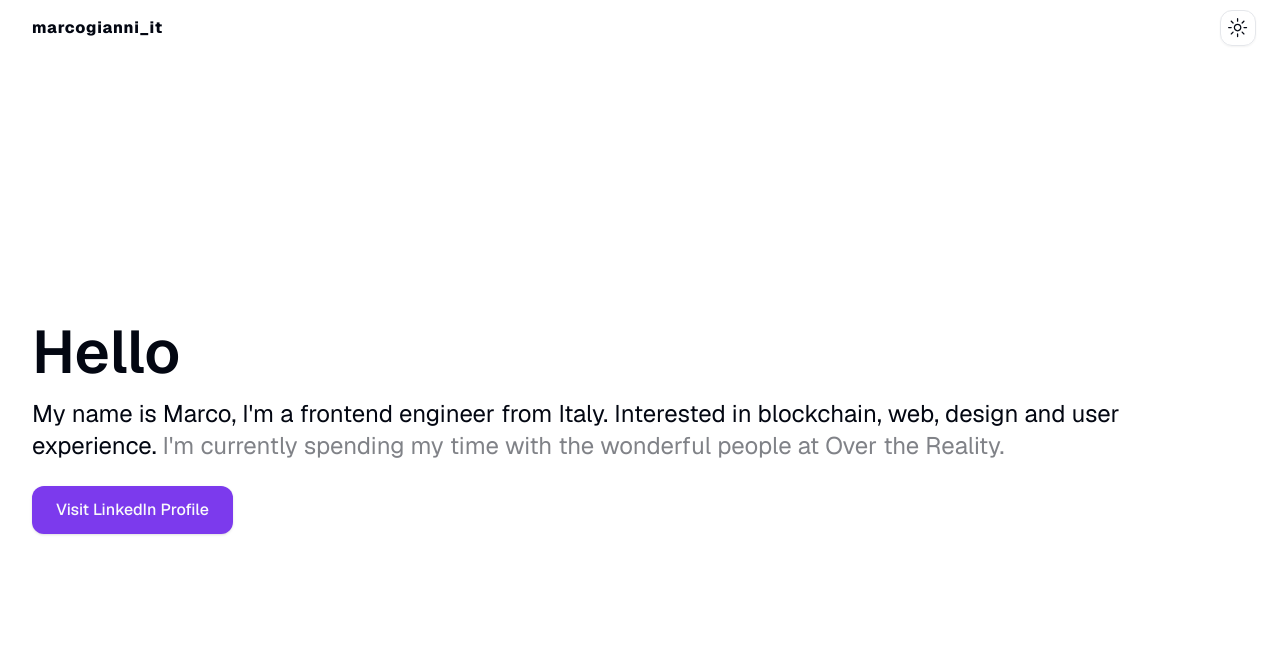
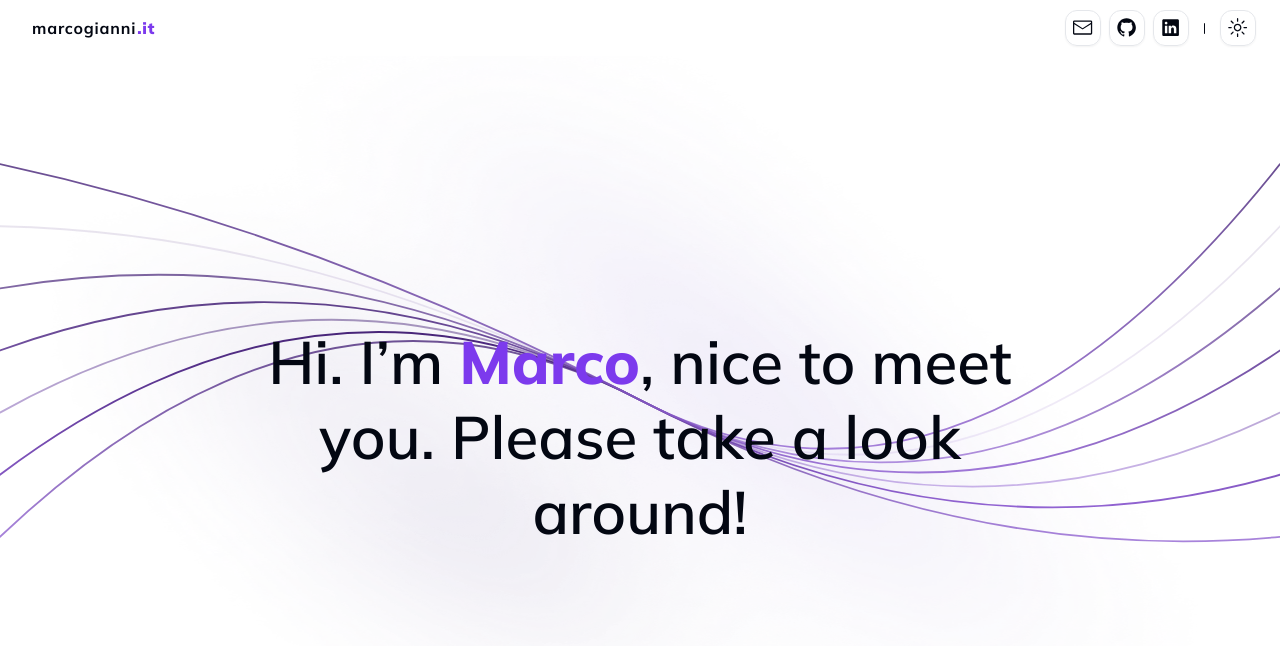
Before and after one commit to marcogianni/marcogianni.it, a Next.js app: page / in a window 1280 px wide. Shown: the top 646 px of the page. Built offline with nearby package versions, Linux system fonts and the light colour scheme.

Commit message:
fixed shape

```diff
--- a/app/globals.css
+++ b/app/globals.css
@@ -4,7 +4,6 @@
 
 @layer base {
   :root {
-
     --background: 0 0% 100%;
     --foreground: 224 71.4% 4.1%;
     --muted: 220 14.3% 95.9%;
@@ -24,7 +23,7 @@
     --destructive: 0 84.2% 60.2%;
     --destructive-foreground: 210 20% 98%;
     --ring: 262.1 83.3% 57.8%;
-    --radius: 1rem;
+    --radius: 0.75rem;
   }
 
   .dark {
--- a/app/layout.tsx
+++ b/app/layout.tsx
@@ -1,9 +1,11 @@
 import type { Metadata } from "next";
-import { GeistSans } from "geist/font";
+import { Mulish } from "next/font/google";
 import "./globals.css";
 
 import { ThemeProvider } from "@/components/ThemeProvider";
 import Navbar from "@/components/Navbar";
+
+const mulish = Mulish({ subsets: ["latin"], variable: "--font-mulish" });
 
 export const metadata: Metadata = {
   title: "marcogianni.it",
@@ -17,7 +19,7 @@ export default function RootLayout({
 }) {
   return (
     <html lang="en">
-      <body className={GeistSans.className}>
+      <body className={mulish.className}>
         <ThemeProvider
           attribute="class"
           defaultTheme="system"
--- a/components/Intro.tsx
+++ b/components/Intro.tsx
@@ -1,20 +1,24 @@
-import { Button } from "@/components/ui/button";
+import Image from "next/image";
+import IntroAnimation from "@/components/IntroAnimations";
 
 export default function Intro() {
   return (
     <div className="w-full h-[calc(100vh-3.5em-3em)] flex items-center content-center">
-      <div>
-        <div className="text-6xl font-semibold">Hello</div>
-        <div className="text-2xl mt-4">
-          My name is Marco, I&apos;m a frontend engineer from Italy. Interested
-          in blockchain, web, design and user experience.{" "}
-          <span className="opacity-50">
-            I&apos;m currently spending my time with the wonderful people at
-            Over the Reality.
-          </span>
+      <Image
+        alt="Background"
+        fill
+        src={"/images/bg.webp"}
+        className="opacity-60 pointer-events-none"
+      />
+      <div className="w-full flex flex-col items-center">
+        <div className="text-6xl font-semibold mt-4 w-8/12 leading-[75px] text-center relative z-20">
+          Hi. I’m <span className="text-primary font-extrabold">Marco</span>,
+          nice to meet you. Please take a look around!
         </div>
-
-        <Button className="mt-6">Visit LinkedIn Profile</Button>
+        {/* <div className="w-2/12">
+          <Button className="mt-6 w-full">Discover</Button>
+        </div> */}
+        <IntroAnimation />
       </div>
     </div>
   );
--- /dev/null
+++ b/components/IntroAnimations.tsx
@@ -0,0 +1,73 @@
+"use client";
+
+import { motion } from "framer-motion";
+
+const transition = { duration: 4, yoyo: Infinity, ease: "easeInOut" };
+
+export default function IntroAnimation() {
+  return (
+    <svg
+      xmlns="http://www.w3.org/2000/svg"
+      version="1.1"
+      viewBox="0 0 1422 800"
+      opacity="1"
+      className="fixed top-0 bottom-0 z-0 h-full w-full"
+    >
+      <defs>
+        <linearGradient
+          x1="50%"
+          y1="0%"
+          x2="50%"
+          y2="100%"
+          id="oooscillate-grad"
+        >
+          <stop
+            stop-color="hsl(265, 55%, 30%)"
+            stop-opacity="1"
+            offset="0%"
+          ></stop>
+          <stop
+            stop-color="hsl(265, 55%, 60%)"
+            stop-opacity="1"
+            offset="100%"
+          ></stop>
+        </linearGradient>
+      </defs>
+      <g
+        stroke-width="2"
+        stroke="url(#oooscillate-grad)"
+        fill="none"
+        stroke-linecap="round"
+      >
+        <path
+          d="M 0 552 Q 355.5 215 711 400 Q 1066.5 585 1422 552"
+          opacity="0.78"
+        ></path>
+        <path
+          d="M 0 483 Q 355.5 215 711 400 Q 1066.5 585 1422 483"
+          opacity="0.99"
+        ></path>
+        <path
+          d="M 0 414 Q 355.5 215 711 400 Q 1066.5 585 1422 414"
+          opacity="0.47"
+        ></path>
+        <path
+          d="M 0 345 Q 355.5 215 711 400 Q 1066.5 585 1422 345"
+          opacity="0.86"
+        ></path>
+        <path
+          d="M 0 276 Q 355.5 215 711 400 Q 1066.5 585 1422 276"
+          opacity="0.70"
+        ></path>
+        <path
+          d="M 0 207 Q 355.5 215 711 400 Q 1066.5 585 1422 207"
+          opacity="0.12"
+        ></path>
+        <path
+          d="M 0 138 Q 355.5 215 711 400 Q 1066.5 585 1422 138"
+          opacity="0.80"
+        ></path>
+      </g>
+    </svg>
+  );
+}
--- a/components/Navbar.tsx
+++ b/components/Navbar.tsx
@@ -1,6 +1,13 @@
 import Link from "next/link";
 
 import ThemeSwitcher from "@/components/ThemeSwitcher";
+import {
+  DividerVerticalIcon,
+  EnvelopeClosedIcon,
+  GitHubLogoIcon,
+  LinkedInLogoIcon,
+} from "@radix-ui/react-icons";
+import { Button } from "./ui/button";
 
 export default function Navbar() {
   return (
@@ -9,14 +16,30 @@ export default function Navbar() {
         <div className="md:flex">
           <Link href="/" className="mr-4 flex items-center">
             <div className="flex items-center gap-1">
-              <div className="pl-2 font-extrabold tracking-wider">
-                marcogianni_it
+              <div className="pl-2 font-bold tracking-wider">
+                marcogianni
+                <span className="text-primary font-black pl-[1px]">.it</span>
               </div>
             </div>
           </Link>
         </div>
 
         <div className="flex flex-1 items-center space-x-2 justify-end">
+          {/* <ul className="flex gap-6">
+            <li>Recent Projects</li>
+            <li>Blog</li>
+          </ul>
+          <DividerVerticalIcon /> */}
+          <Button variant="outline" size="icon">
+            <EnvelopeClosedIcon className="absolute h-[1.2rem] w-[1.2rem] transition-all" />
+          </Button>
+          <Button variant="outline" size="icon">
+            <GitHubLogoIcon className="absolute h-[1.2rem] w-[1.2rem] transition-all" />
+          </Button>
+          <Button variant="outline" size="icon">
+            <LinkedInLogoIcon className="absolute h-[1.2rem] w-[1.2rem] transition-all" />
+          </Button>
+          <DividerVerticalIcon />
           <ThemeSwitcher />
         </div>
       </div>
--- a/components/ThemeSwitcher.tsx
+++ b/components/ThemeSwitcher.tsx
@@ -1,7 +1,6 @@
 "use client";
 
-import * as React from "react";
-import { MoonIcon, SunIcon } from "@radix-ui/react-icons";
+import { SunIcon } from "@radix-ui/react-icons";
 import { useTheme } from "next-themes";
 
 import { Button } from "@/components/ui/button";
@@ -19,8 +18,7 @@ export default function ThemeSwitcher() {
     <DropdownMenu>
       <DropdownMenuTrigger asChild>
         <Button variant="outline" size="icon">
-          <SunIcon className="h-[1.2rem] w-[1.2rem] rotate-0 scale-100 transition-all dark:-rotate-90 dark:scale-0" />
-          <MoonIcon className="absolute h-[1.2rem] w-[1.2rem] rotate-90 scale-0 transition-all dark:rotate-0 dark:scale-100" />
+          <SunIcon className="absolute h-[1.2rem] w-[1.2rem] rotate-90 transition-all" />
           <span className="sr-only">Toggle theme</span>
         </Button>
       </DropdownMenuTrigger>
--- a/package.json
+++ b/package.json
@@ -16,7 +16,7 @@
     "@radix-ui/react-tabs": "^1.0.4",
     "class-variance-authority": "^0.7.0",
     "clsx": "^2.0.0",
-    "geist": "^1.0.0",
+    "framer-motion": "^10.16.4",
     "next": "^14.0.0",
     "next-themes": "^0.2.1",
     "react": "^18.2.0",
```
Also changed, not shown: public/images/bg.webp (added), 1 other file (tests, documents, lock files or other folders).
